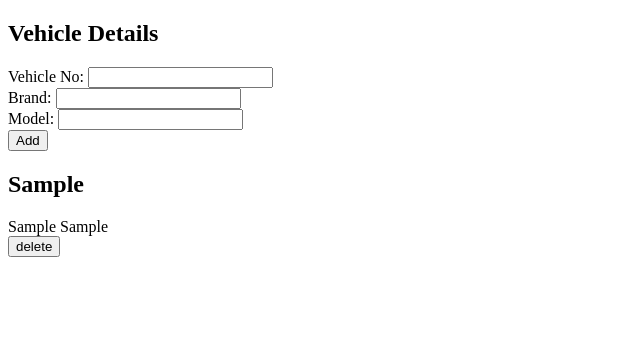
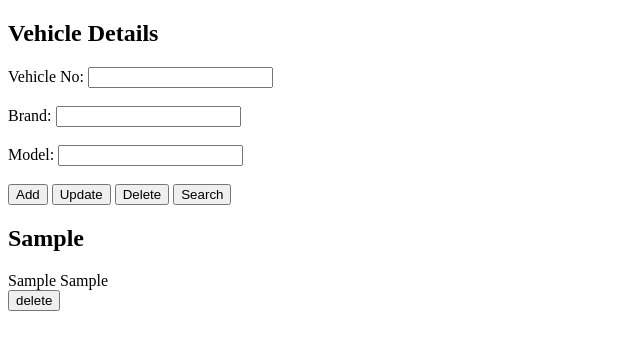
Before and after one commit to m-mudassar/testphase, a Django app: page / in a window 1280 px wide. Shown: the top 350 px of the page, without its empty margins (0-640 px from the left). Run offline with Django 4.2, Linux system fonts and the light colour scheme; tables that the repository leaves empty hold one stand-in row (values such as "Sample post").

Commit message:
added search template

```diff
--- a/mysite/ecom/urls.py
+++ b/mysite/ecom/urls.py
@@ -6,5 +6,7 @@ from . import views
 urlpatterns = [
     path('', views.index, name='index'),
     path('add', views.add, name="add"),
-    path('delete', views.delete, name="delete")
+    path('update', views.add, name="update"),
+    path('delete', views.delete, name="delete"),
+    path('search', views.search, name="search")
 ]
--- a/mysite/ecom/views.py
+++ b/mysite/ecom/views.py
@@ -2,6 +2,7 @@ import re
 from django.shortcuts import render
 from django.http import HttpResponse
 from django.shortcuts import render
+from django.shortcuts import redirect
 from ecom import models
 from ecom import models
 from ecom.models import Vehicle
@@ -22,14 +23,19 @@ def add(request):
         vehicle = Vehicle(vehicleNo=vehicleNo, brand=brand, model=model)
         vehicle.save()
         print("data is going to database")
-    return render(request, 'index.html', getVehicles())
+    return redirect('/')
 
 def delete(request):
     if request.method == "POST":
         vehicleid = request.POST["vehicleNo"]
-        print("post is working")
         print(vehicleid)
         instance = Vehicle.objects.get(vehicleNo=vehicleid)
-        print("deleteis working")
+        print("delete is working")
         instance.delete()
-    return render(request, 'index.html', getVehicles())
+    return redirect('/')
+
+def search(request):
+    if request.method == "POST":
+        print("search is working")
+        render(request, 'index.html')
+    return render(request, 'search.html')
--- a/mysite/mysite/urls.py
+++ b/mysite/mysite/urls.py
@@ -18,6 +18,4 @@ from django.urls import include, path
 
 urlpatterns = [
     path('', include('ecom.urls')),
-    path('polls/', include('ecom.urls')),
-    path('admin/', admin.site.urls),
 ]
--- a/mysite/templates/index.html
+++ b/mysite/templates/index.html
@@ -10,10 +10,13 @@
     <form action="/add" method="post">
         {% csrf_token %}
         <h2>Vehicle Details</h2>
-        Vehicle No: <input type="text" name="vehicle-no" id="vehicleNo"> <br>
-        Brand: <input type="text" name="brand" id="brand"> <br>
-        Model: <input type="text" name="model" id="model"> <br>
+        Vehicle No: <input type="text" name="vehicle-no" id="vehicleNo"> <br> <br>
+        Brand: <input type="text" name="brand" id="brand"> <br> <br>
+        Model: <input type="text" name="model" id="model"> <br> <br>
         <input type="submit" value="Add">
+        <button type="button" value="Update">Update</button>
+        <button type="button" value="Delete">Delete</button>
+        <input type="button" value="Search" onclick="window.open('http://localhost:8000/search','popUpWindow','height=300,width=700,left=200,top=100,resizable=yes');">
     </form>
 <div>
     {% for vehicle in vehicles %}
```
Also changed, not shown: mysite/templates/search.html (added, +16 -0 lines), mysite/db.sqlite3 (deleted).
